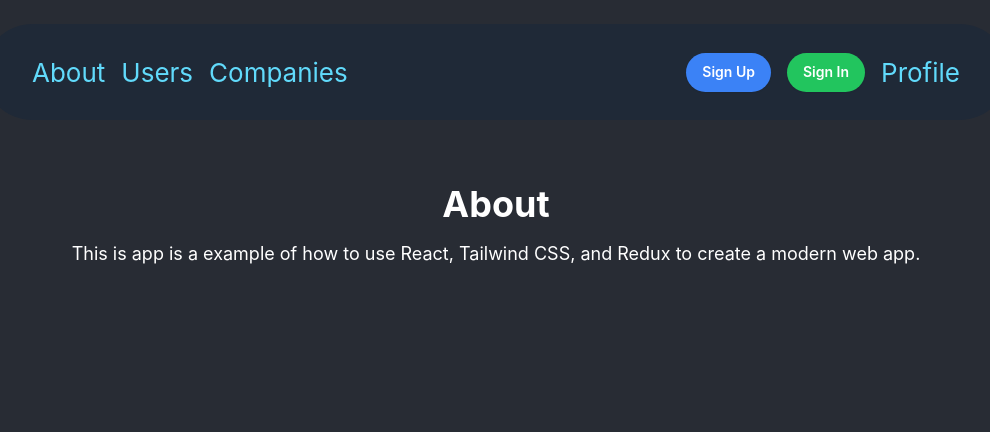
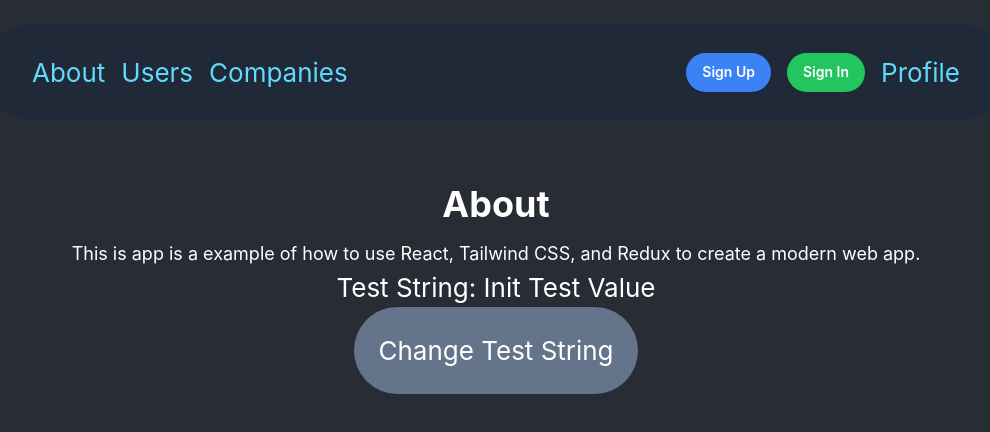
Before and after one commit to WilfredoN/internship_meduzzen, a React (Create React App) app: page / in a window 1280 px wide. Shown: the top 432 px of the page, without its empty margins (144-1134 px from the left). Built offline with nearby package versions, Linux system fonts and the light colour scheme; no server answers.

Commit message:
Add Redux store and state management

```diff
--- a/src/App.tsx
+++ b/src/App.tsx
@@ -1,8 +1,12 @@
-import React, { Suspense, lazy } from 'react';
+import React, { Suspense, lazy, useState } from 'react';
+import { Provider, useDispatch, useSelector } from 'react-redux';
 import './App.css';
+import { store } from './Store/store';
 import { BrowserRouter, Routes, Route } from 'react-router-dom';
 import Header from './Components/Header/Header';
 import logo from './logo.svg';
+import { RootState } from './Store/store';
+import { setStringValue } from './Store/StringSlice';
 const About = lazy(() => import('./Pages/About/About'));
 const Users = lazy(() => import('./Pages/Users/Users'));
 const Companies = lazy(() => import('./Pages/Companies/Companies'));
@@ -10,9 +14,15 @@ const UserProfile = lazy(() => import('./Pages/User_Profile/UserProfile'));
 const Register = lazy(() => import('./Pages/Registration/Registration'));
 const Login = lazy(() => import('./Pages/Login/Login'));
 function App() {
-  const API_URL = process.env.REACT_APP_API_URL;
+  //const API_URL = process.env.REACT_APP_API_URL;
+  const dispatch = useDispatch();
+  const [testString, setTestString] = useState('Init Test Value');
 
+  const handleStringChange = (newValue: string) => {
+    setTestString(newValue);
+  };
   return (
+    <Provider store={store}>
       <BrowserRouter>
         <div className="App">
           <Header />
@@ -29,8 +39,18 @@ function App() {
               <Route path="/login" element={<Login />} />
             </Routes>
           </Suspense>
+          <p>Test String: {testString}</p>
+          <button
+            className="bg-slate-500 rounded-full p-6"
+            onClick={() =>
+              handleStringChange(`New Test Value ${Math.random() * 1000}`)
+            }
+          >
+            Change Test String
+          </button>
         </div>
       </BrowserRouter>
+    </Provider>
   );
 }
 
--- a/src/index.tsx
+++ b/src/index.tsx
@@ -3,13 +3,16 @@ import ReactDOM from 'react-dom/client';
 import './index.css';
 import App from './App';
 import reportWebVitals from './reportWebVitals';
-
+import { Provider } from 'react-redux';
+import { store } from './Store/store';
 const root = ReactDOM.createRoot(
   document.getElementById('root') as HTMLElement
 );
 root.render(
   <React.StrictMode>
-    <App />
+    <Provider store={store}>
+      <App />
+    </Provider>
   </React.StrictMode>
 );
 
```
Lines whose indentation alone changed are shown as unchanged.
